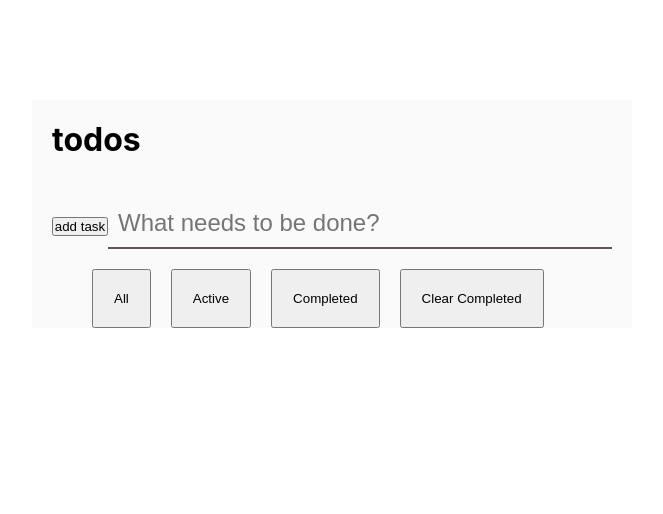
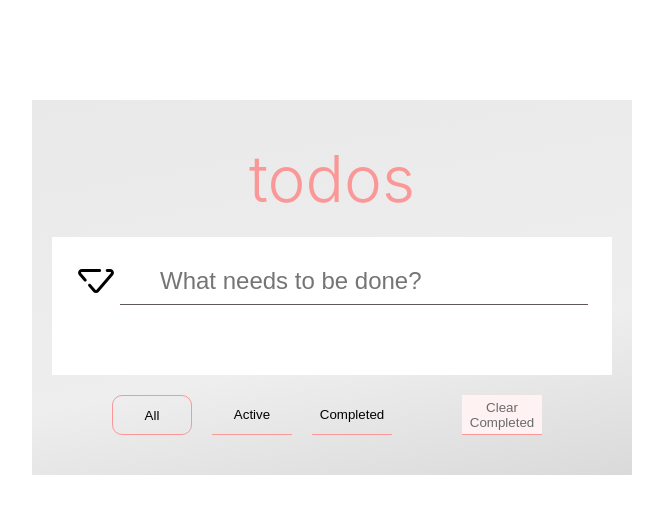
Before and after one commit to Yury-Odinson/to-do, a React (Create React App) app: page / in a window 1280 px wide. Shown: the top 514 px of the page, without its empty margins (308-971 px from the left). Built offline with nearby package versions, Linux system fonts and the light colour scheme.

Commit message:
feat(develop): styled app

```diff
--- a/src/components/Main.tsx
+++ b/src/components/Main.tsx
@@ -8,6 +8,7 @@ export const Main = () => {
     const [task, setTask] = useState("")
     const [tasks, setTasks] = useState<Task[]>([])
     const [loaded, setLoaded] = useState(false)
+    const [tab, setTab] = useState("All" || "Active" || "Completed")
 
     useEffect(() => {
         if (loaded) return;
@@ -30,19 +31,25 @@ export const Main = () => {
         setTasks(allTasks.filter((element: Task) => element.completed === value))
     }
 
+    const activeTab = (tabName: string) => {
+        return tab === tabName ? "app-footer__buttonActive" : "app-footer__button"
+    }
+
     return (
         <div className="app">
             <div className="app-header">
                 <h1>todos</h1>
             </div>
             <div className="app-body">
+                <div className="app-body-entry">
                     <button className="app-body__button"
                         onClick={() => {
                             setCurrentTask({ task, completed, id });
                             setLoaded(false);
                             setTask("");
-                    }}>add task</button>
+                        }} />
                     <input className="app-body__input" placeholder="What needs to be done?" onChange={(e) => setTask(e.target.value)} value={task} />
+                </div>
 
                 <div className="app-body-tasks">
                     {
@@ -56,10 +63,19 @@ export const Main = () => {
             </div>
             <div className="app-footer">
                 <span>{tasks.length !== 0 ? `${tasks.length} items` : null}</span>
-                <button onClick={() => setTasks(JSON.parse(localStorage.getItem("tasks") || "[]"))}>All</button>
-                <button onClick={() => loadSpecificTask(false)}>Active</button>
-                <button onClick={() => loadSpecificTask(true)}>Completed</button>
-                <button onClick={() => {
+                <button className={activeTab("All")} onClick={() => {
+                    setTasks(JSON.parse(localStorage.getItem("tasks") || "[]"));
+                    setTab("All")
+                }}>All</button>
+                <button className={activeTab("Active")} onClick={() => {
+                    loadSpecificTask(false);
+                    setTab("Active")
+                }}>Active</button>
+                <button className={activeTab("Completed")} onClick={() => {
+                    loadSpecificTask(true);
+                    setTab("Completed")
+                }}>Completed</button>
+                <button className="app-footer__button" onClick={() => {
                     tasksStore.length = 0;
                     clearTasks();
                     setLoaded(false);
--- a/src/index.css
+++ b/src/index.css
@@ -20,6 +20,12 @@ code {
     monospace;
 }
 
+h1 {
+  color: #fa9898;
+  font-size: 4rem;
+  font-weight: 300;
+}
+
 input {
   padding: 10px;
   width: 90%;
@@ -29,6 +35,15 @@ input {
   font-size: 1.5rem;
 }
 
+button {
+  border: none;
+  background-color: #ffffff00;
+}
+
+span {
+  font-size: 12px;
+}
+
 .wrapper {
   margin: 0 auto;
   max-width: 1440px;
@@ -36,25 +51,39 @@ input {
 
 .app {
   margin: 100px auto;
+  padding: 20px;
   display: flex;
   flex-direction: column;
   max-width: 600px;
-  background-color: #fafafa;
+  background: rgb(218, 218, 218);
+  background: linear-gradient(350deg, rgba(218, 218, 218, 1) 0%, rgba(238, 238, 238, 1) 35%, rgba(233, 233, 233, 1) 100%);
 }
 
 .app-header {
+  margin: 0 auto;
   padding: 20px;
 }
 
 .app-body {
+  background-color: #fff;
   padding: 20px;
 }
 
 .app-body__button {
-  width: 10%;
+  width: 48px;
+  height: 48px;
+  background-image: url(/public/images/icons8-стрелка-вниз-48.png);
+  border-radius: 50%;
 }
+
+.app-body-entry {
+  margin-bottom: 50px;
+  display: flex;
+}
+
 .app-body__input {
-  border-bottom: 2px solid #615757;
+  padding: 0 40px;
+  border-bottom: 1px solid #615757;
 }
 
 .app-body-tasks {
@@ -68,11 +97,13 @@ input {
   padding: 20px 80px;
   border-bottom: 1px solid #afafaf;
   background-image: url(/public/images/icons8-круг-50.png);
-  background-position: center left 5%;
+  background-position: center left;
   background-repeat: no-repeat;
 }
 
 .app-body-tasks__elementCompleted {
+  color: #afafaf;
+  text-decoration: line-through;
   background-color: #d4d4d4;
   background-image: url(/public/images/icons8-галочка-50.png);
 }
@@ -88,10 +119,31 @@ input {
 }
 
 .app-footer>* {
-  padding: 20px;
+  padding: 10px 20px;
 }
 
 .app-footer {
+  margin: 20px 0;
   display: flex;
   gap: 20px;
 }
+
+.app-footer__button,
+.app-footer__buttonActive {
+  padding: 0;
+  width: 80px;
+  height: 40px;
+  padding: 0;
+  border-bottom: 1px solid #fa9898;
+}
+
+.app-footer__button:last-child {
+  margin-left: 50px;
+  background-color: #fff2f2;
+  color: #6b6b6b;
+}
+
+.app-footer__buttonActive {
+  border: 1px solid #fa9898;
+  border-radius: 10px;
+}
```
Also changed, not shown: public/images/icons8-стрелка-вниз-48.png (added). Lines whose indentation alone changed are shown as unchanged.
